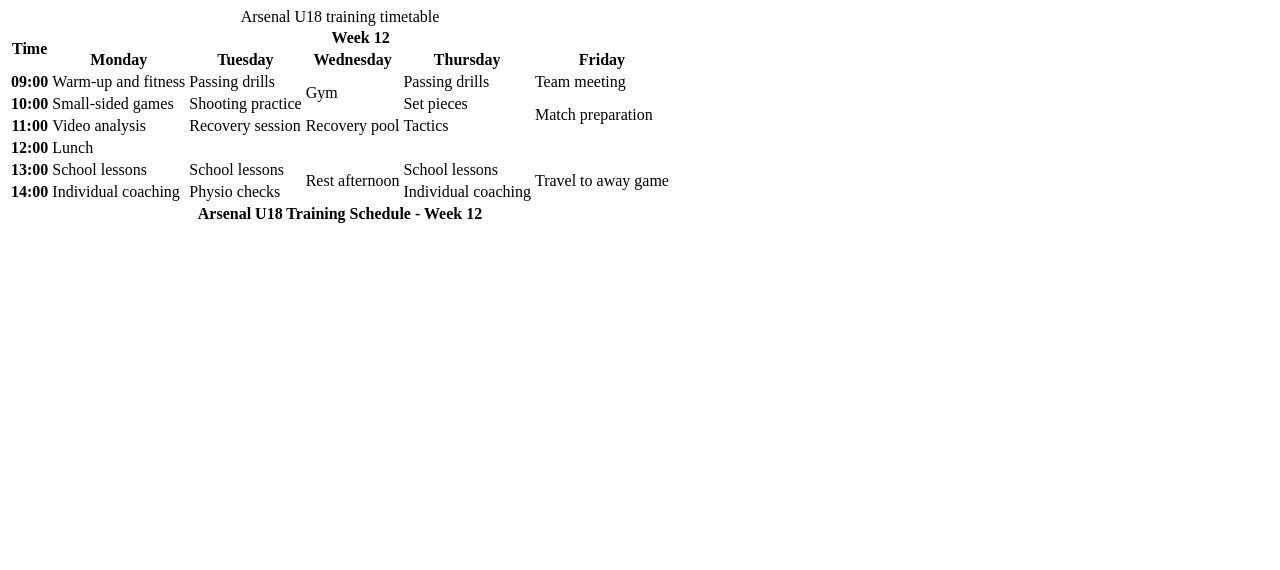
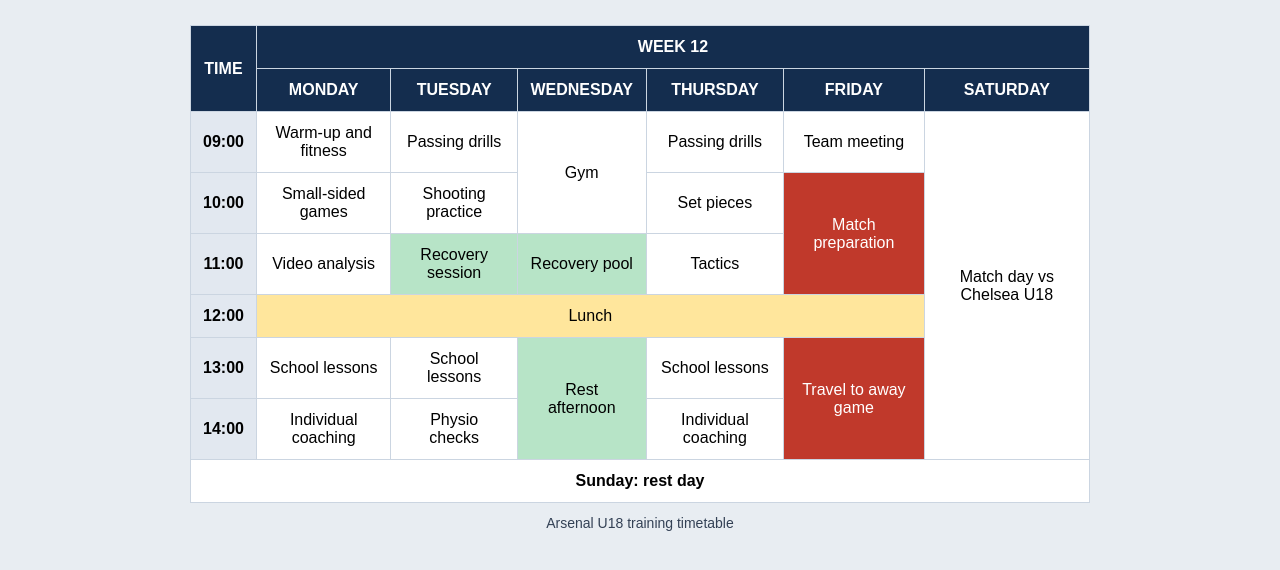
Before and after one commit to boakyegodwin37-creator/html_tables, a plain HTML site: page index.html in a window 1280 px wide. Drawn offline with Linux system fonts and the light colour scheme.

Commit message:
Finished styling it with css

```diff
--- a/index.html
+++ b/index.html
@@ -1,3 +1,4 @@
+
 <!DOCTYPE html>
 <html lang="en">
 <head>
@@ -6,14 +7,17 @@
     <title>Document</title>
     <link rel="stylesheet" href="style.css">
 </head>
+
 <body>
+
+<div class="table-container">
     <table>
         <caption>Arsenal U18 training timetable</caption>
 
         <thead>
             <tr>
                 <th rowspan="2">Time</th>
-            <th colspan="5">Week 12</th>
+                <th colspan="6">Week 12</th>
             </tr>
             <tr>
                 <th>Monday</th>
@@ -21,6 +25,7 @@
                 <th>Wednesday</th>
                 <th>Thursday</th>
                 <th>Friday</th>
+                <th>Saturday</th>
             </tr>
         </thead>
 
@@ -32,6 +37,7 @@
                 <td rowspan="2">Gym</td>
                 <td>Passing drills</td>
                 <td>Team meeting</td>
+                <td rowspan="6">Match day vs Chelsea U18</td>
             </tr>
 
             <tr>
@@ -39,9 +45,7 @@
                 <td>Small-sided games</td>
                 <td>Shooting practice</td>
                 <td>Set pieces</td>
-            <td rowspan="2" class="match">
-                Match preparation
-            </td>
+                <td rowspan="2" class="match">Match preparation</td>
             </tr>
 
             <tr>
@@ -61,13 +65,9 @@
                 <th>13:00</th>
                 <td>School lessons</td>
                 <td>School lessons</td>
-            <td rowspan="2" class="rest">
-                Rest afternoon
-            </td>
+                <td rowspan="2" class="rest">Rest afternoon</td>
                 <td>School lessons</td>
-            <td rowspan="2" class="match">
-                Travel to away game
-            </td>
+                <td rowspan="2" class="match">Travel to away game</td>
             </tr>
 
             <tr>
@@ -80,12 +80,11 @@
 
         <tfoot>
             <tr>
-            <th colspan="6">
-                Arsenal U18 Training Schedule - Week 12
-            </th>
+                <th colspan="7">Sunday: rest day</th>
             </tr>
         </tfoot>
     </table>
+</div>
 
 </body>
 </html>
--- a/style.css
+++ b/style.css
@@ -0,0 +1,66 @@
+
+body {
+    margin: 0;
+    font-family: "Oswald", Arial, Helvetica, sans-serif;
+    padding: 25px;
+    background-color: #e8edf2;
+}
+
+.table-container {
+    overflow-x: auto;
+}
+
+table {
+    width: 100%;
+    max-width: 900px;
+    margin: 0 auto;
+    background-color: white;
+    border-collapse: collapse;
+}
+
+th, td {
+    border: 1px solid #cbd5e1;
+    padding: 12px;
+    text-align: center;
+    vertical-align: middle;
+}
+
+caption {
+    caption-side: bottom;
+    padding: 12px;
+    font-size: 14px;
+    color: #334155;
+}
+
+thead {
+    background-color: #142d4e;
+    color: white;
+    text-transform: uppercase;
+}
+
+tbody th {
+    background-color: #e2e8f0;
+    font-weight: bold;
+}
+
+.rest {
+    background-color: #b7e4c7;
+}
+
+.match {
+    background-color: #c0392b;
+    color: white;
+}
+
+.lunch {
+    background-color: #ffe69c;
+}
+
+td:hover {
+    background-color: #74c0fc;
+}
+
+td.match:hover {
+    background-color: #922b21;
+    color: white;
+}
```
Lines whose indentation alone changed are shown as unchanged.
